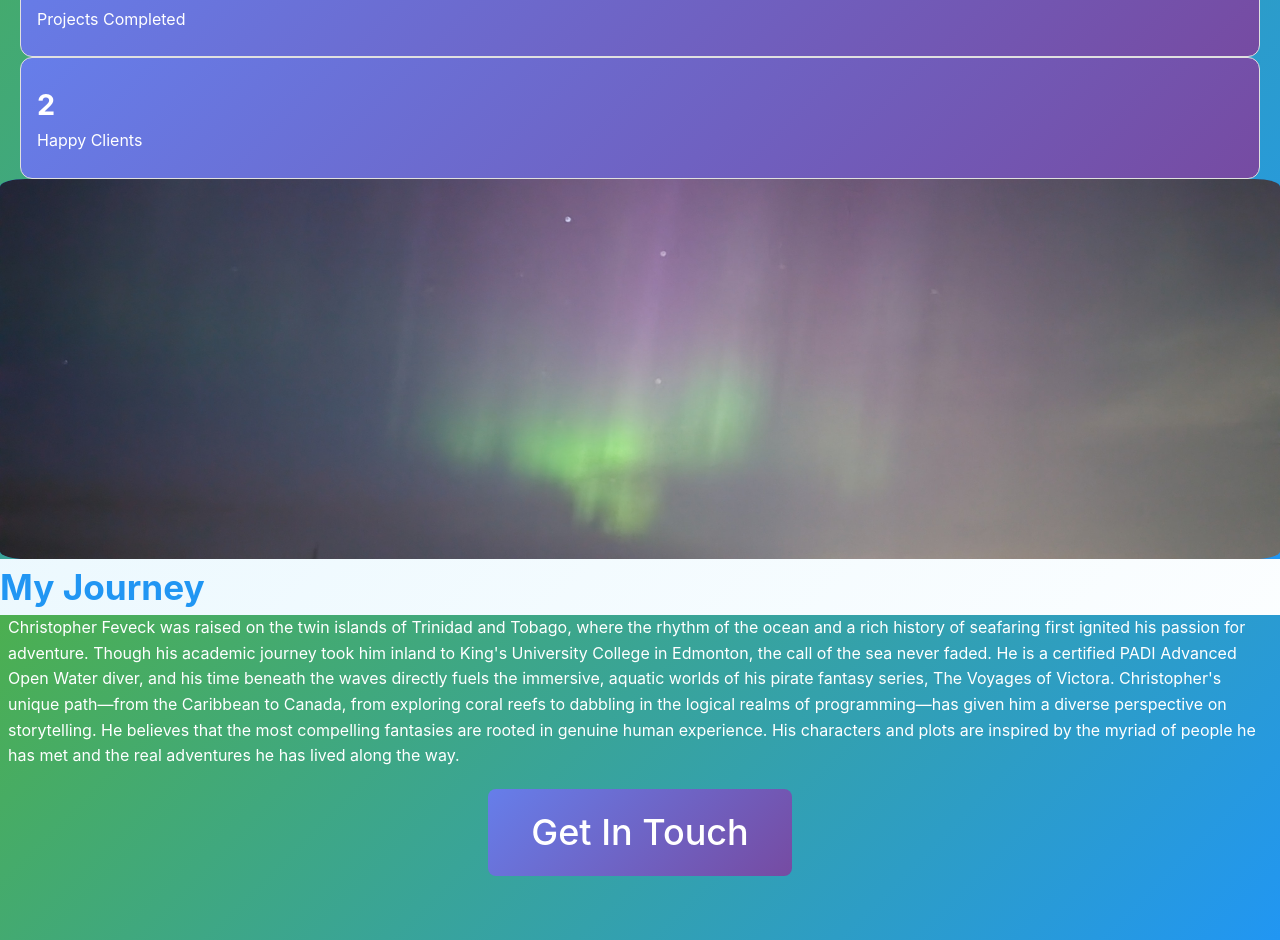
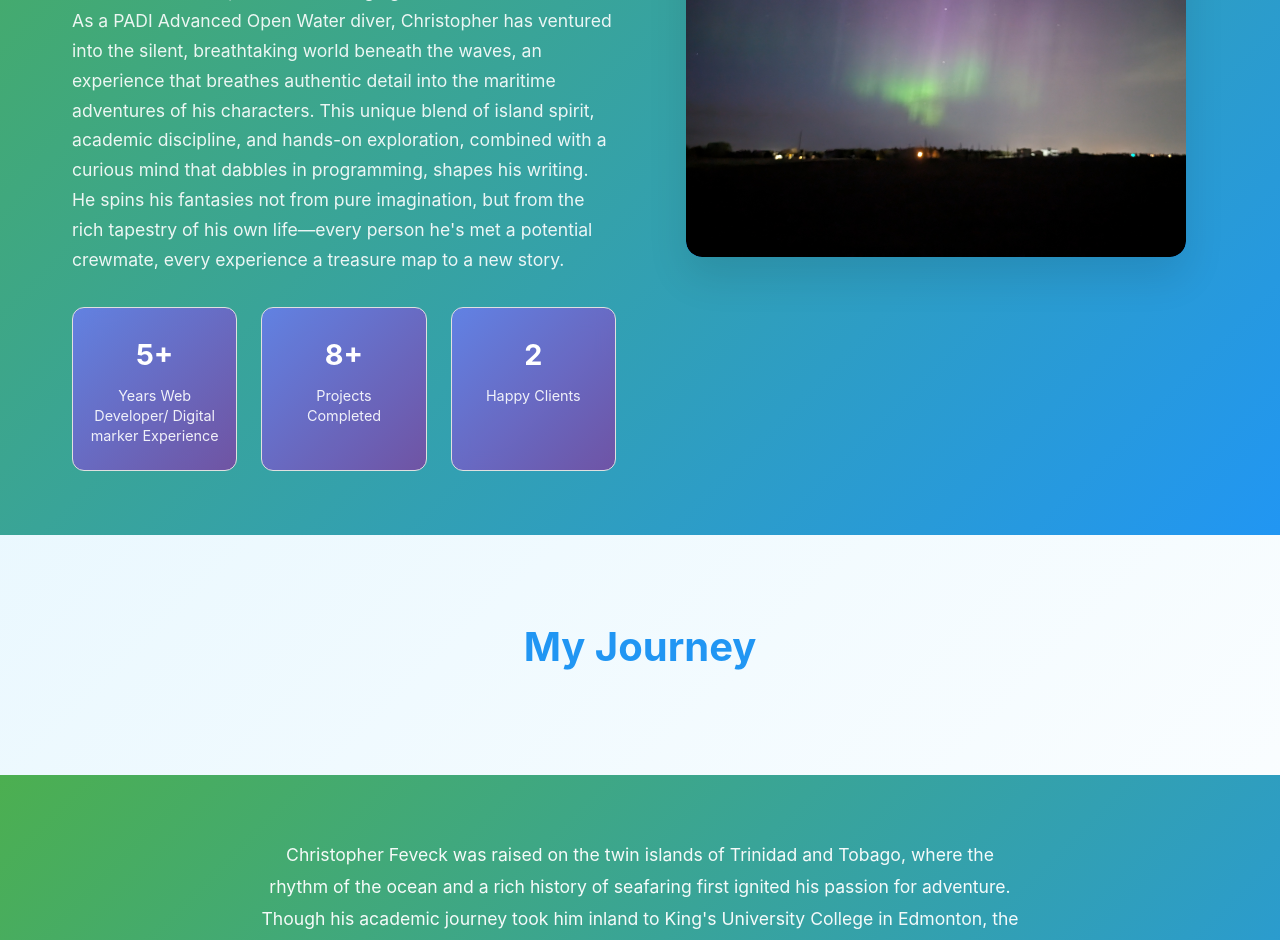
Before and after one commit to catbarber/chris-feveck, a React (Vite) app: page /about in a window 1280 px wide. Shown: the part 480-1420 px from the top of the page. Built offline with nearby package versions, Linux system fonts and the light colour scheme; the HTML template or start-up script is replaced by a standard one.

Commit message:
Update AboutPage.css

```diff
--- a/src/pages/AboutPage.css
+++ b/src/pages/AboutPage.css
@@ -2,154 +2,272 @@
 .about-page {
   min-height: 100vh;
   background: linear-gradient(135deg, var(--spring-pastel) 0%, var(--spring-white) 100%);
-
+  font-family: 'Inter', 'Segoe UI', 'Roboto', 'Helvetica Neue', Arial, sans-serif;
+  line-height: 1.6;
 }
 
 .about-hero {
   background: linear-gradient(135deg, var(--spring-primary) 0%, var(--spring-accent) 100%);
   color: var(--spring-white);
+  padding: 4rem 0;
 }
 
-.hero-stats {
-  padding-left: 20px;
-  padding-right: 20px;
-
+.hero-content {
+  max-width: 1200px;
+  margin: 0 auto;
+  display: grid;
+  grid-template-columns: 1fr 1fr;
+  gap: 3rem;
+  align-items: center;
+  padding: 0 2rem;
 }
 
 .hero-text h1 {
+  font-size: 3.5rem;
+  font-weight: 700;
+  margin-bottom: 1.5rem;
   background: none;
   -webkit-text-fill-color: var(--spring-white);
   color: var(--spring-white);
-  padding-left: 20px;
-  padding-right: 20px;
+  line-height: 1.2;
 }
 
 .hero-subtitle {
   color: var(--spring-white) !important;
-  padding-left: 20px;
-  padding-right: 20px;
+  font-size: 1.1rem;
+  margin-bottom: 2rem;
+  opacity: 0.9;
+  line-height: 1.7;
+}
+
+.hero-stats {
+  display: grid;
+  grid-template-columns: repeat(3, 1fr);
+  gap: 1.5rem;
+  margin-top: 2rem;
 }
 
 .stat {
-  background: linear-gradient(135deg, #667eea 0%, #764ba2 100%) !important;
-  color: var(--spring-white) !important
+  background: linear-gradient(135deg, rgba(102, 126, 234, 0.9) 0%, rgba(118, 75, 162, 0.9) 100%) !important;
+  color: var(--spring-white) !important;
+  padding: 1.5rem 1rem;
+  border-radius: 12px;
+  text-align: center;
+  backdrop-filter: blur(10px);
+  border: 1px solid rgba(255, 255, 255, 0.1);
 }
 
 .stat-number {
   color: var(--spring-white) !important;
+  font-size: 2.5rem;
+  font-weight: 700;
+  margin-bottom: 0.5rem;
 }
 
-.story-section,
-.skills-section,
-.experience-section,
-.values-section {
+.stat-label {
+  font-size: 0.9rem;
+  opacity: 0.9;
+  line-height: 1.4;
+}
+
+.hero-image {
+  display: flex;
+  justify-content: center;
+  align-items: center;
+}
+
+.avatar {
+  width: 100%;
+  max-width: 500px;
+  height: 400px;
+  background: var(--spring-accent);
+  border-radius: 16px;
+  overflow: hidden;
+  box-shadow: 0 20px 40px rgba(0, 0, 0, 0.1);
+  transition: transform 0.3s ease;
+}
+
+.avatar:hover {
+  transform: translateY(-5px);
+}
+
+.avatar > img {
+  width: 100%;
+  height: 100%;
+  object-fit: cover;
+  border-radius: 16px;
+}
+
+.story-section {
+  padding: 5rem 0;
   background: transparent;
 }
 
-.skill-category {
-  background: var(--spring-white);
-  border-left: 4px solid var(--spring-primary);
+.story-section .container {
+  max-width: 800px;
+  margin: 0 auto;
+  text-align: center;
 }
 
-.skill-tag {
-  background: var(--spring-primary);
-  color: var(--spring-white);
-}
-
-.timeline-content {
-  background: var(--spring-white);
-  border-left: 4px solid var(--spring-primary);
-}
-
-.value-card {
-  background: var(--spring-white);
-  border-top: 4px solid var(--spring-primary);
+.story-section h2 {
+  font-size: 2.5rem;
+  font-weight: 700;
+  color: var(--spring-accent);
+  margin-bottom: 1rem;
 }
 
 .about-cta {
   background: linear-gradient(135deg, var(--spring-primary), var(--spring-accent));
+  color: var(--spring-white);
+  padding: 4rem 0;
 }
 
-.story-section {
-  color: var(--spring-accent);
-
+.about-cta .container {
+  max-width: 800px;
+  margin: 0 auto;
+  text-align: center;
 }
 
-.container>p {
-  padding-left: 8px;
-  padding-right: 8px;
-  color: var(--spring-white);
+.about-cta p {
+  font-size: 1.1rem;
+  line-height: 1.8;
+  margin-bottom: 2rem;
+  opacity: 0.95;
+  padding: 0 1rem;
 }
 
 .cta-buttons {
   display: flex;
   justify-content: center;
-  gap: 20px;
-  font-size: 36px;
-margin-top: 20px;
-margin-bottom: 40px;
+  gap: 1.5rem;
+  margin: 2rem 0;
 }
-.avatar{
-  width:100%;
-  display: flex;
-  justify-content: center;
-  align-items: center;
 
-  background: var(--spring-accent);
-  border-radius: 2%;
-  height:380px;
-  overflow: hidden;
+.btn-primary {
+  background: var(--spring-white);
+  color: var(--spring-primary);
+  padding: 1rem 2.5rem;
+  border: none;
+  border-radius: 50px;
+  font-size: 1.1rem;
+  font-weight: 600;
+  cursor: pointer;
+  transition: all 0.3s ease;
+  box-shadow: 0 4px 15px rgba(0, 0, 0, 0.1);
 }
-.avatar > img {
-  border-radius: 2%;
-  width:1280px;
-  object-fit: contain;
 
+.btn-primary:hover {
+  transform: translateY(-2px);
+  box-shadow: 0 8px 25px rgba(0, 0, 0, 0.15);
+  background: var(--spring-pastel);
 }
+
 /* Mobile styles */
 @media (max-width: 768px) {
- .about-page {
-  height: auto !important;
-  background: linear-gradient(135deg, var(--spring-pastel) 0%, var(--spring-white) 100%);
-}
+  .about-page {
+    height: auto !important;
+  }
+
+  .hero-content {
+    grid-template-columns: 1fr;
+    gap: 2rem;
+    padding: 0 1rem;
+    text-align: center;
+  }
+
+  .hero-text h1 {
+    font-size: 2.5rem;
+    padding: 0 1rem;
+  }
 
   .hero-subtitle {
-    padding-left: 8px;
-    padding-right: 8px;
+    padding: 0 1rem;
+    font-size: 1rem;
   }
 
   .hero-stats {
-    padding-left: 8px;
-    padding-right: 8px;
-    font-size: 20px !important;
+    grid-template-columns: 1fr;
+    gap: 1rem;
+    padding: 0 1rem;
   }
 
-.cta-buttons {
-  display: flex;
-  justify-content: center;
-  gap: 20px;
-  font-size: 18px;
-  margin-top: 0px;
-  margin-bottom: 0px;
-}
-.avatar{
-  width:100%;
-  display: flex;
-  justify-content: center;
-  align-items: center;
+  .stat {
+    padding: 1.25rem 1rem;
+  }
 
-  background: var(--spring-accent);
-  border-radius: 2%;
-  height:380px;
-  overflow: hidden;
-}
-.avatar > img {
-  width:380px;
-  object-fit: contain;
- border-radius: 2%;
+  .stat-number {
+    font-size: 2rem;
+  }
+
+  .avatar {
+    height: 300px;
+    max-width: 400px;
+    margin: 0 auto;
+  }
+
+  .story-section {
+    padding: 3rem 0;
+  }
+
+  .story-section h2 {
+    font-size: 2rem;
+  }
+
+  .about-cta {
+    padding: 3rem 0;
+  }
+
+  .cta-buttons {
+    flex-direction: column;
+    align-items: center;
+    gap: 1rem;
+  }
+
+  .btn-primary {
+    width: 200px;
+    font-size: 1rem;
+  }
 }
 
-.story-section{
-  overflow: hidden;
+/* Tablet styles */
+@media (min-width: 769px) and (max-width: 1024px) {
+  .hero-content {
+    grid-template-columns: 1fr;
+    gap: 2.5rem;
+    padding: 0 2rem;
+  }
+
+  .hero-text h1 {
+    font-size: 3rem;
+  }
+
+  .avatar {
+    max-width: 600px;
+    height: 350px;
+    margin: 0 auto;
+  }
+
+  .hero-stats {
+    grid-template-columns: repeat(3, 1fr);
+    gap: 1rem;
+  }
 }
+
+/* Smooth scrolling and focus styles */
+html {
+  scroll-behavior: smooth;
 }
+
+.btn-primary:focus {
+  outline: 2px solid var(--spring-white);
+  outline-offset: 2px;
+}
+
+/* Loading state for image */
+.avatar > img {
+  transition: opacity 0.3s ease;
+}
+
+.avatar > img[src] {
+  opacity: 1;
+}
```
